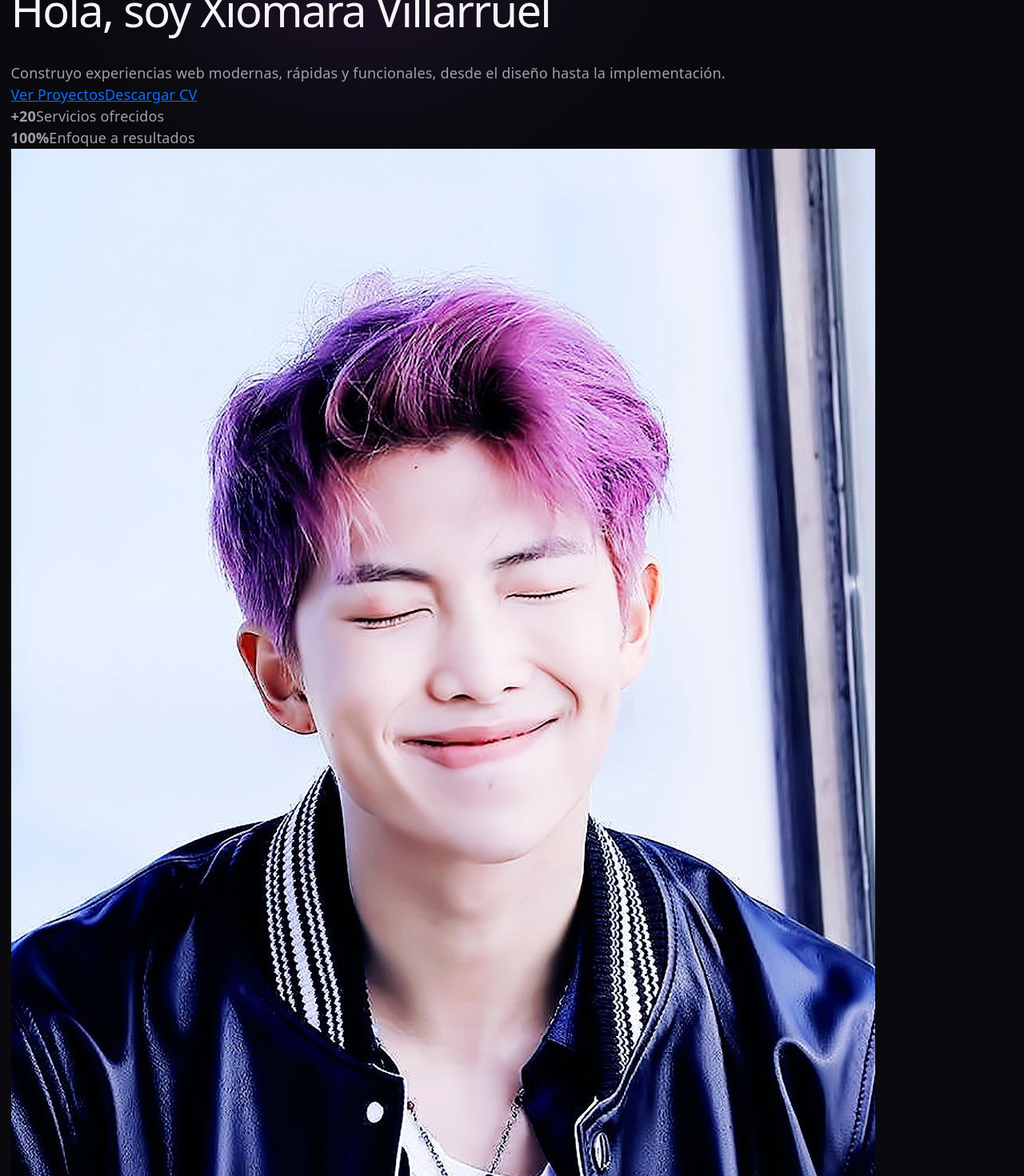
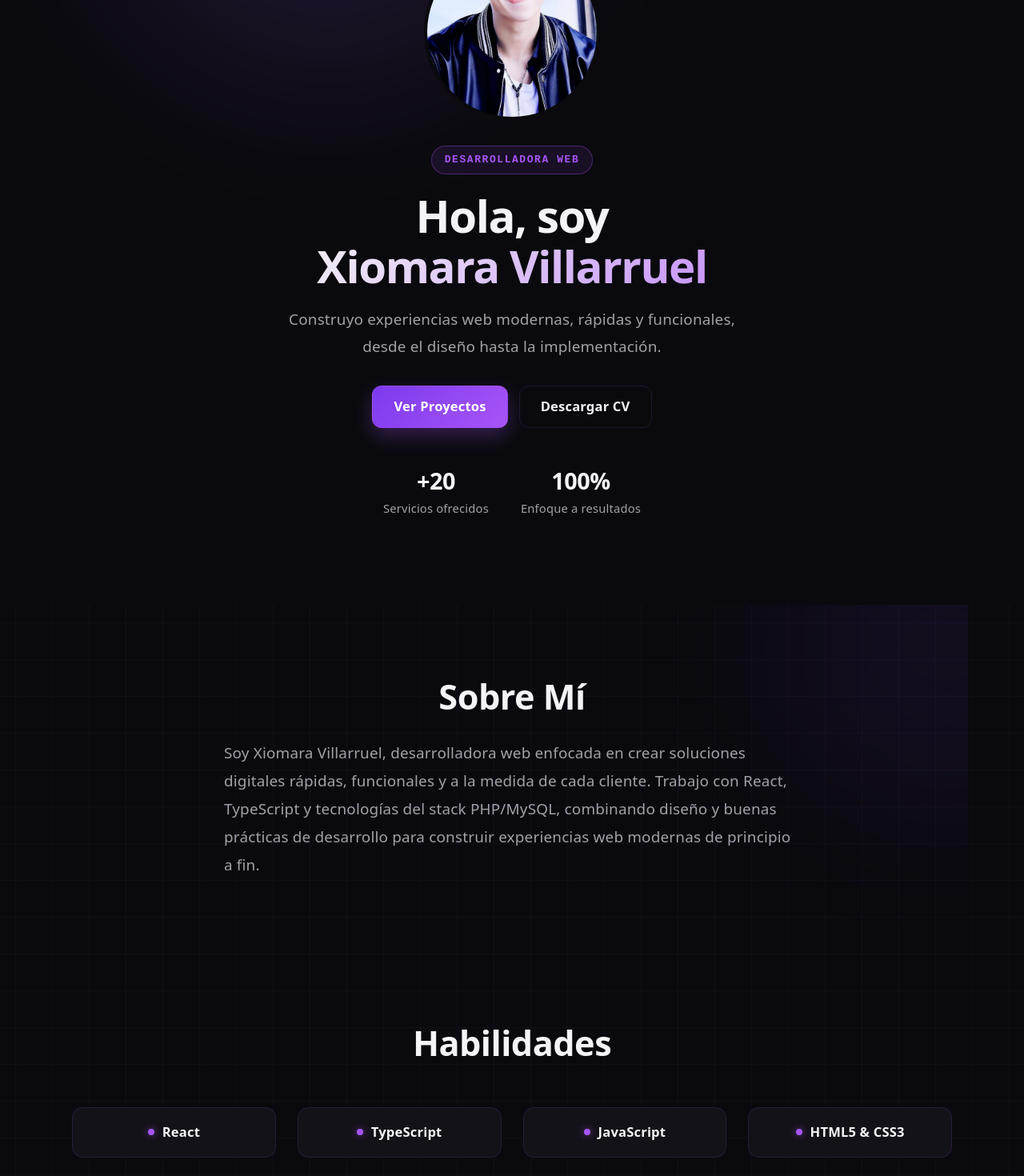
Before and after one commit to Xio4vi/PortafolioReact, a React (Vite) app: page / in a window 1280 px wide. Shown: the part 280-1750 px from the top of the page at 80% size. Built offline with nearby package versions, Linux system fonts and the light colour scheme.

Commit message:
Arreglé el hero centrado y agregué el cotizador

```diff
--- a/src/App.css
+++ b/src/App.css
@@ -1535,141 +1535,6 @@ body {
   }
 }
 
-/* =========================================
-   HERO (#Inicio) — estiliza lo que ya existe
-   sin tocar el JSX
-========================================= */
-
-#Inicio {
-  position: relative;
-  padding: 130px 0 100px !important;
-  background: var(--background);
-  overflow: hidden;
-
-  /* --- layout de 2 columnas por CSS Grid, sin tocar el JSX ---
-     col 1 = foto (todas las filas) · col 2-3 = texto y botones */
-  display: grid;
-  grid-template-columns: auto 1fr 1fr;
-  align-items: center;
-  justify-items: start;
-  gap: 10px 46px;
-  text-align: left;
-}
-
-#Inicio::before {
-  content: "";
-  position: absolute;
-  width: 520px;
-  height: 520px;
-  top: -220px;
-  left: 15%;
-  border-radius: 50%;
-  background: rgba(168, 85, 247, 0.12);
-  filter: blur(100px);
-  pointer-events: none;
-  z-index: 0;
-}
-
-#Inicio > * {
-  position: relative;
-  z-index: 1;
-}
-
-/* --- FOTO: pequeña, redonda, a un lado --- */
-#Inicio img.rounded-circle {
-  grid-column: 1;
-  grid-row: 1 / 6;
-  align-self: center;
-  width: 64px;
-  height: 64px;
-  border-radius: 50%;
-  object-fit: cover;
-  border: 2px solid var(--accent-border);
-  box-shadow: 0 0 0 4px var(--accent-bg), 0 12px 28px rgba(0, 0, 0, 0.4),
-    0 0 25px rgba(168, 85, 247, 0.18);
-}
-
-/* --- badge de rol, agregado por CSS (sin editar el componente) --- */
-#Inicio h3.text-primary {
-  grid-column: 2 / 4;
-  grid-row: 1;
-  order: -1;
-  color: var(--accent) !important;
-  font-weight: 700;
-  font-size: 0.75rem;
-  letter-spacing: 1.6px;
-  text-transform: uppercase;
-  margin: 0 0 4px;
-  padding: 6px 14px;
-  display: inline-flex;
-  width: fit-content;
-  border-radius: 50px;
-  background: var(--accent-bg);
-  border: 1px solid var(--accent-border);
-}
-
-#Inicio h1.display-4 {
-  grid-column: 2 / 4;
-  grid-row: 2;
-  margin: 0;
-  color: var(--text-h);
-  font-size: clamp(2rem, 3.6vw, 2.9rem);
-  font-weight: 800;
-  letter-spacing: -1.3px;
-  background: linear-gradient(135deg, var(--text-h), var(--accent) 160%);
-  -webkit-background-clip: text;
-  background-clip: text;
-  -webkit-text-fill-color: transparent;
-}
-
-#Inicio p.lead {
-  grid-column: 2 / 4;
-  grid-row: 3;
-  margin: 6px 0 0;
-  max-width: 560px;
-  color: var(--text);
-  font-size: 1rem;
-  line-height: 1.8;
-}
-
-#Inicio .btn.btn-primary {
-  grid-column: 2;
-  grid-row: 4;
-  margin-top: 22px;
-  background: linear-gradient(135deg, var(--accent-2), var(--accent));
-  border: 1px solid var(--accent-border);
-  border-radius: 12px;
-  padding: 12px 24px;
-  font-weight: 700;
-  box-shadow: 0 10px 25px rgba(168, 85, 247, 0.28);
-  transition: transform 0.2s ease, box-shadow 0.2s ease;
-}
-
-#Inicio .btn.btn-primary:hover {
-  transform: translateY(-2px);
-  box-shadow: 0 16px 34px rgba(168, 85, 247, 0.4);
-}
-
-#Inicio .btn.btn-outline-dark {
-  grid-column: 3;
-  grid-row: 4;
-  margin-top: 22px;
-  color: var(--text-h);
-  border: 1px solid var(--border);
-  border-radius: 12px;
-  padding: 12px 24px;
-  font-weight: 700;
-  background: transparent;
-  transition: border-color 0.2s ease, background-color 0.2s ease,
-    transform 0.2s ease;
-}
-
-#Inicio .btn.btn-outline-dark:hover {
-  color: var(--text-h);
-  border-color: var(--accent-border);
-  background: var(--accent-bg);
-  transform: translateY(-2px);
-}
 
 /* --- en pantallas chicas, todo vuelve a apilarse centrado --- */
 @media (max-width: 767px) {
@@ -1703,6 +1568,229 @@ body {
   #Inicio .btn.btn-primary,
   #Inicio .btn.btn-outline-dark {
     margin-top: 10px;
+  }
+}
+/* =========================================
+   HERO (Hero.tsx — clases hero-pro__*)
+========================================= */
+
+.hero-pro {
+  position: relative;
+  display: flex;
+  justify-content: center;
+  padding: 140px 0 110px;
+  background: var(--background);
+  overflow: hidden;
+}
+
+.hero-pro::before {
+  content: "";
+  position: absolute;
+  width: 560px;
+  height: 560px;
+  top: -260px;
+  left: 10%;
+  border-radius: 50%;
+  background: rgba(168, 85, 247, 0.14);
+  filter: blur(110px);
+  pointer-events: none;
+  z-index: 0;
+}
+
+.hero-pro .container {
+  position: relative;
+  z-index: 1;
+  width: 100%;
+  max-width: 1140px;
+}
+
+.hero-pro__grid {
+  display: flex;
+  flex-direction: column;
+  align-items: center;
+  text-align: center;
+  gap: 32px;
+}
+
+.hero-pro__badge {
+  display: inline-flex;
+  align-items: center;
+  gap: 8px;
+  padding: 7px 16px;
+  margin-bottom: 20px;
+  border-radius: 50px;
+  background: var(--accent-bg);
+  color: var(--accent);
+  font-family: var(--font-mono);
+  font-size: 0.72rem;
+  font-weight: 700;
+  letter-spacing: 1.6px;
+  text-transform: uppercase;
+  border: 1px solid var(--accent-border);
+}
+
+.hero-pro__title {
+  margin: 0 0 18px;
+  color: var(--text-h);
+  font-size: clamp(2.3rem, 4.4vw, 3.4rem);
+  font-weight: 800;
+  line-height: 1.12;
+  letter-spacing: -1.4px;
+}
+
+.hero-pro__title span {
+  display: block;
+  background: linear-gradient(135deg, var(--text-h), var(--accent) 160%);
+  -webkit-background-clip: text;
+  background-clip: text;
+  -webkit-text-fill-color: transparent;
+}
+
+.hero-pro__subtitle {
+  max-width: 560px;
+  margin: 0 auto 32px;
+  color: var(--text);
+  font-size: 1.05rem;
+  line-height: 1.8;
+}
+
+.hero-pro__actions {
+  display: flex;
+  flex-wrap: wrap;
+  justify-content: center;
+  gap: 14px;
+  margin-bottom: 44px;
+}
+
+.hero-pro__btn-primary,
+.hero-pro__btn-secondary {
+  display: inline-flex;
+  align-items: center;
+  justify-content: center;
+  padding: 13px 26px;
+  border-radius: 12px;
+  font-weight: 700;
+  font-size: 0.92rem;
+  text-decoration: none;
+  transition: transform 0.2s ease, box-shadow 0.2s ease, border-color 0.2s ease, background-color 0.2s ease;
+}
+
+.hero-pro__btn-primary {
+  color: #fff;
+  background: linear-gradient(135deg, var(--accent-2), var(--accent));
+  border: 1px solid var(--accent-border);
+  box-shadow: 0 10px 25px rgba(168, 85, 247, 0.28);
+}
+
+.hero-pro__btn-primary:hover {
+  color: #fff;
+  transform: translateY(-2px);
+  box-shadow: 0 16px 34px rgba(168, 85, 247, 0.4);
+}
+
+.hero-pro__btn-secondary {
+  color: var(--text-h);
+  background: transparent;
+  border: 1px solid var(--border);
+}
+
+.hero-pro__btn-secondary:hover {
+  color: var(--text-h);
+  border-color: var(--accent-border);
+  background: var(--accent-bg);
+  transform: translateY(-2px);
+}
+
+.hero-pro__stats {
+  display: flex;
+  justify-content: center;
+  gap: 40px;
+}
+
+.hero-pro__stat {
+  display: flex;
+  flex-direction: column;
+  gap: 2px;
+}
+
+.hero-pro__stat strong {
+  color: var(--text-h);
+  font-size: 1.6rem;
+  font-weight: 800;
+  letter-spacing: -0.5px;
+}
+
+.hero-pro__stat span {
+  color: var(--text);
+  font-size: 0.82rem;
+}
+
+.hero-pro__media {
+  position: relative;
+  display: flex;
+  justify-content: center;
+  align-items: center;
+}
+
+.hero-pro__glow {
+  position: absolute;
+  width: 260px;
+  height: 260px;
+}
+
+.hero-pro__frame {
+  position: relative;
+  z-index: 1;
+  width: 220px;
+  height: 220px;
+}
+
+.hero-pro__img {
+  width: 100%;
+  height: 100%;
+  border-radius: 50%;
+  object-fit: cover;
+  display: block;
+  border: 4px solid var(--background);
+}
+
+@media (max-width: 900px) {
+
+  .hero-pro__frame {
+    width: 200px;
+    height: 200px;
+  }
+
+  .hero-pro__glow {
+    width: 220px;
+    height: 220px;
+  }
+
+  .hero-pro__subtitle {
+    max-width: 100%;
+    margin-left: auto;
+    margin-right: auto;
+  }
+
+  .hero-pro__actions,
+  .hero-pro__stats {
+    justify-content: center;
+  }
+}
+
+@media (max-width: 480px) {
+  .hero-pro__actions {
+    flex-direction: column;
+    width: 100%;
+  }
+
+  .hero-pro__btn-primary,
+  .hero-pro__btn-secondary {
+    width: 100%;
+  }
+
+  .hero-pro__stats {
+    gap: 28px;
   }
 }
 
@@ -1843,7 +1931,135 @@ body {
   transform: translateY(-2px);
   box-shadow: 0 12px 28px rgba(168, 85, 247, 0.35);
 }
-
+/* =========================================
+   HABILIDADES (#Skills)
+========================================= */
+
+#Skills {
+  position: relative;
+  max-width: 1140px;
+  padding: 90px 20px !important;
+}
+
+#Skills h2 {
+  color: var(--text-h);
+  font-size: clamp(1.9rem, 3.5vw, 2.4rem);
+  font-weight: 700;
+  letter-spacing: -0.5px;
+}
+
+.skill-pill {
+  display: flex;
+  align-items: center;
+  justify-content: center;
+  gap: 10px;
+  height: 100%;
+  padding: 18px 12px;
+  background: var(--surface);
+  border: 1px solid var(--border);
+  border-radius: 14px;
+  color: var(--text-h);
+  font-weight: 600;
+  font-size: 0.92rem;
+  transition: transform 0.2s ease, border-color 0.2s ease, box-shadow 0.2s ease;
+}
+
+.skill-pill:hover {
+  transform: translateY(-4px);
+  border-color: var(--accent-border);
+  box-shadow: 0 15px 35px rgba(0, 0, 0, 0.3), 0 0 25px rgba(168, 85, 247, 0.1);
+}
+
+.skill-pill__dot {
+  width: 8px;
+  height: 8px;
+  flex-shrink: 0;
+  border-radius: 50%;
+  background: var(--accent);
+  box-shadow: 0 0 10px rgba(168, 85, 247, 0.6);
+}
+
+/* =========================================
+   CONTACTO (#Contact)
+========================================= */
+
+#Contact {
+  position: relative;
+  max-width: 1140px;
+  padding: 90px 20px 110px !important;
+  overflow: hidden;
+}
+
+#Contact::before {
+  content: "";
+  position: absolute;
+  width: 460px;
+  height: 460px;
+  bottom: -220px;
+  right: -200px;
+  border-radius: 50%;
+  background: rgba(168, 85, 247, 0.08);
+  filter: blur(90px);
+  pointer-events: none;
+  z-index: 0;
+}
+
+#Contact > * {
+  position: relative;
+  z-index: 1;
+}
+
+#Contact h2 {
+  color: var(--text-h);
+  font-size: clamp(1.9rem, 3.5vw, 2.4rem);
+  font-weight: 700;
+  letter-spacing: -0.5px;
+}
+
+#Contact > p.lead {
+  max-width: 560px;
+  margin: 0 auto 40px;
+  color: var(--text);
+  font-size: 1.05rem;
+  line-height: 1.7;
+}
+
+.contact-link {
+  display: flex;
+  align-items: center;
+  gap: 12px;
+  padding: 16px 26px;
+  min-width: 190px;
+  border-radius: 14px;
+  background: var(--surface);
+  border: 1px solid var(--border);
+  color: var(--text-h) !important;
+  font-weight: 600;
+  font-size: 0.95rem;
+  text-decoration: none !important;
+  transition: transform 0.2s ease, border-color 0.2s ease, box-shadow 0.2s ease, background-color 0.2s ease;
+}
+
+.contact-link:hover {
+  transform: translateY(-4px);
+  border-color: var(--accent-border);
+  background: var(--accent-bg);
+  box-shadow: 0 15px 35px rgba(0, 0, 0, 0.3), 0 0 25px rgba(168, 85, 247, 0.12);
+}
+
+.contact-link__icon {
+  display: flex;
+  align-items: center;
+  justify-content: center;
+  width: 34px;
+  height: 34px;
+  flex-shrink: 0;
+  border-radius: 8px;
+  background: var(--accent-bg);
+  border: 1px solid var(--accent-border);
+  color: var(--accent);
+  font-size: 1rem;
+}
 /* =========================================
    FOOTER
 ========================================= */
--- a/src/components/Hero.tsx
+++ b/src/components/Hero.tsx
@@ -5,6 +5,18 @@ function Hero() {
         <section id="Inicio" className="hero-pro">
             <div className="container">
                 <div className="hero-pro__grid">
+
+                    {/* FOTO */}
+                    <div className="hero-pro__media">
+                        <div className="hero-pro__glow"></div>
+                        <div className="hero-pro__frame">
+                            <img
+                                src={fotoPerfil}
+                                alt="Xiomara Villarruel"
+                                className="hero-pro__img"
+                            />
+                        </div>
+                    </div>
 
                     {/* TEXTO */}
                     <div className="hero-pro__content">
@@ -42,18 +54,6 @@ function Hero() {
                         </div>
                     </div>
 
-                    {/* FOTO */}
-                    <div className="hero-pro__media">
-                        <div className="hero-pro__glow"></div>
-                        <div className="hero-pro__frame">
-                            <img
-                                src={fotoPerfil}
-                                alt="Xiomara Villarruel"
-                                className="hero-pro__img"
-                            />
-                        </div>
-                    </div>
-
                 </div>
             </div>
         </section>
--- a/src/components/SkillCard.tsx
+++ b/src/components/SkillCard.tsx
@@ -5,10 +5,9 @@ interface SkillProps {
 function SkillCard({ nombre }: SkillProps) {
     return (
         <div className="col-6 col-md-3 mb-4">
-            <div className="card shadow-sm text-center h-100 py-3">
-                <div className="card-body">
-                    <h6 className="fw-bold mb-0">{nombre}</h6>
-                </div>
+            <div className="skill-pill">
+                <span className="skill-pill__dot"></span>
+                <span>{nombre}</span>
             </div>
         </div>
     );
```
Also changed, not shown: index.html (+3 -4 lines), src/components/Contact.tsx (+24 -8 lines), src/components/FormularioServicios.tsx (+22 -10 lines), src/components/Header.tsx (+17 -2 lines), src/components/Registroclientes.tsx (+24 -4 lines). Lines whose indentation alone changed are shown as unchanged.
